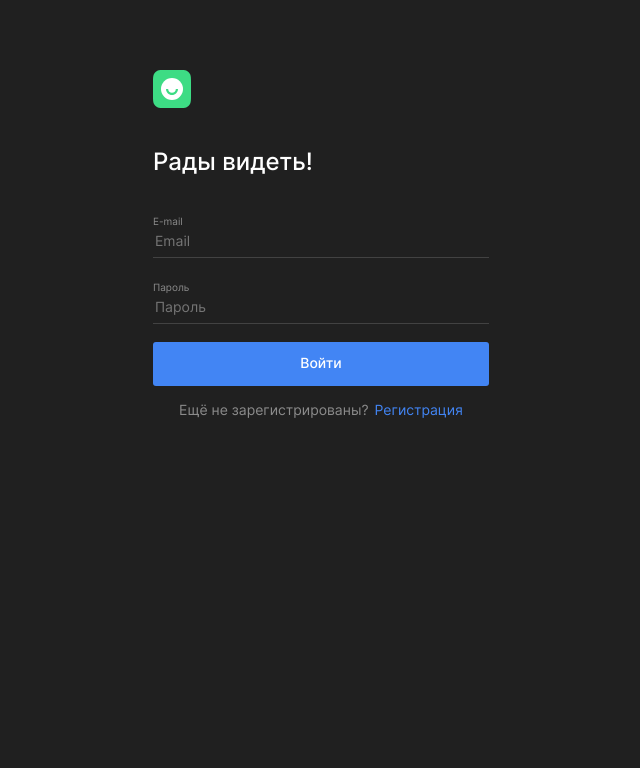
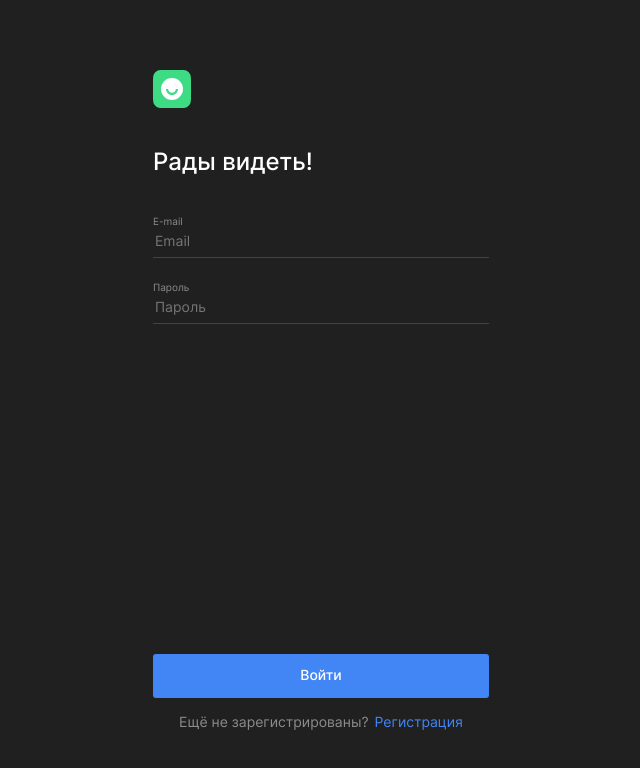
Before and after one commit to m-golovatenko/movies-explorer-frontend, a React (Create React App) app: page /signin in a window 1280 px wide. Shown: the top 768 px of the page, without its empty margins (319-959 px from the left). Built offline with nearby package versions, Linux system fonts and the light colour scheme.

Commit message:
hotfix: change styles for auth

```diff
--- a/src/components/Auth/Auth.css
+++ b/src/components/Auth/Auth.css
@@ -7,13 +7,13 @@
   flex-direction: column;
   box-sizing: border-box;
   height: 100vh;
-  justify-content: space-between;
 }
 
 .auth__content {
   display: flex;
   flex-direction: column;
   gap: 40px;
+  height: 100%;
 }
 
 .auth__logo {
@@ -36,7 +36,17 @@
   font-weight: 500;
 }
 
+.auth__form {
+  width: 100%;
+  display: flex;
+  flex-direction: column;
+  align-items: center;
+  flex: 1 0 0;
+  justify-content: space-between;
+}
+
 .auth__form-list {
+  width: 100%;
   display: flex;
   flex-direction: column;
   gap: 6px;
@@ -46,6 +56,7 @@
 }
 
 .auth__buttons {
+  width: 100%;
   display: flex;
   flex-direction: column;
   gap: 16px;
```
